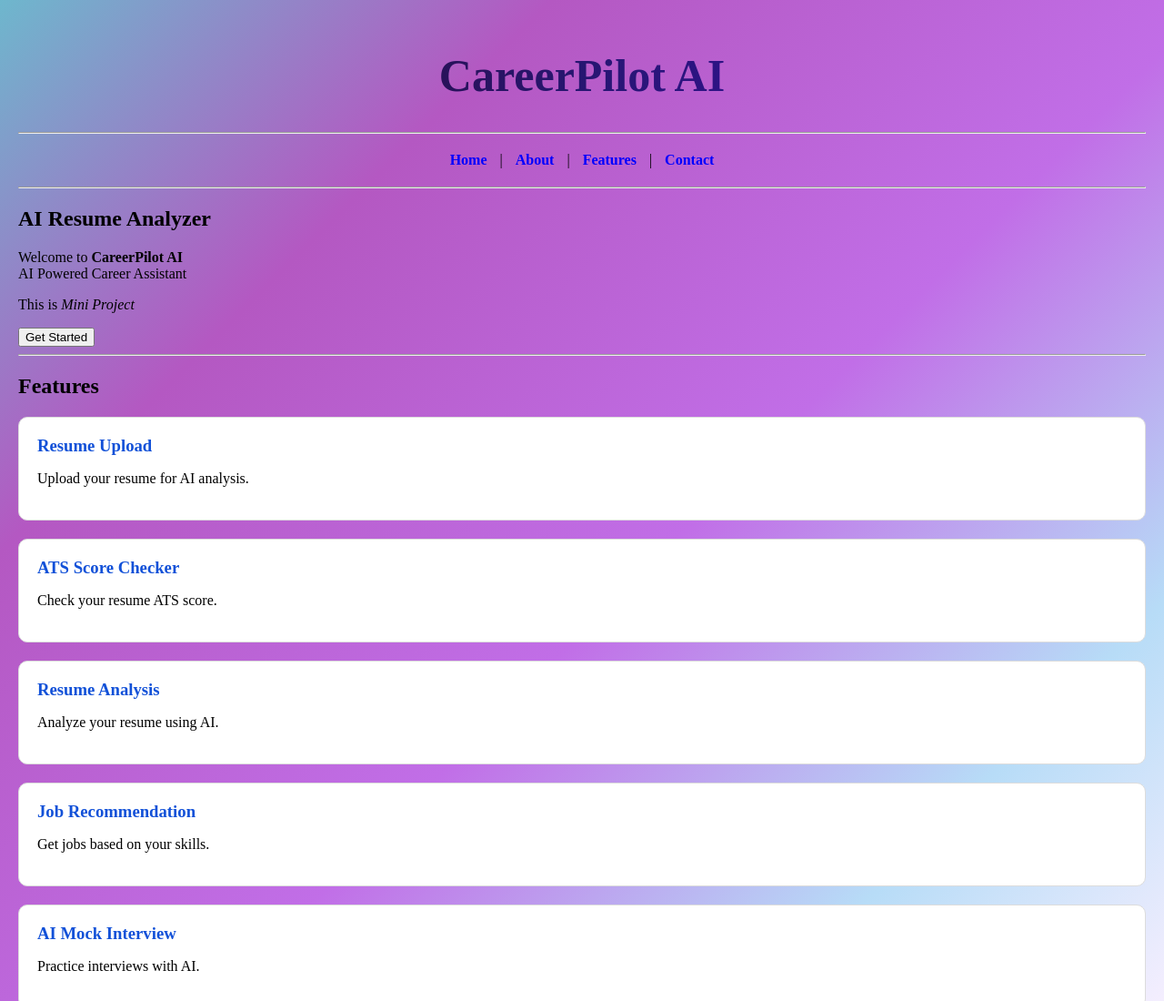
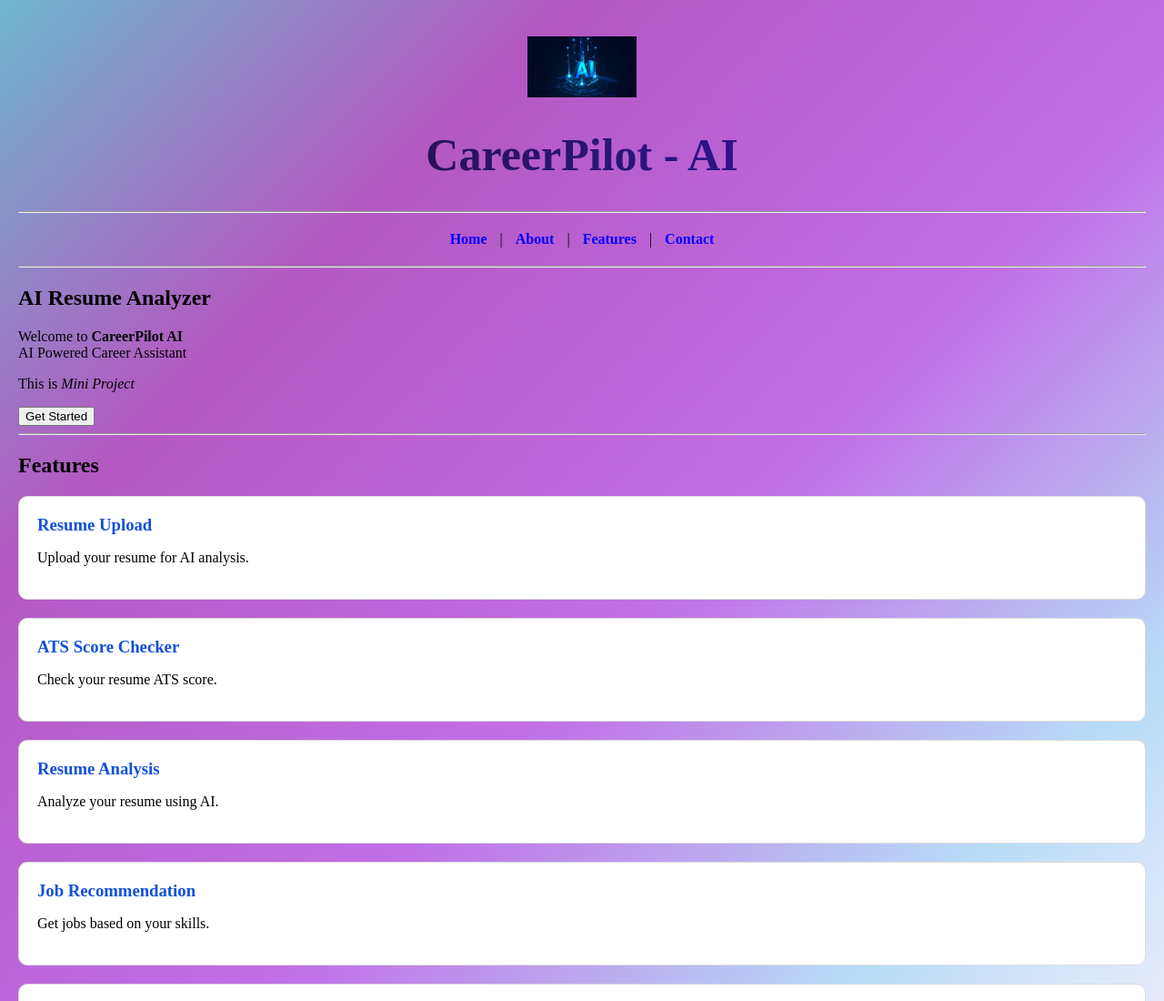
Before and after one commit to ramthakur00y-ship-it/CareerPilot-AI, a plain HTML site: page client/index.html in a window 1280 px wide. Shown: the top 1100 px of the page at 91% size. Drawn offline with Linux system fonts and the light colour scheme.

Commit message:
image add

```diff
--- a/client/index.html
+++ b/client/index.html
@@ -7,17 +7,19 @@
 
     <meta name="viewport" content="width=device-width, initial-scale=1.0">
 
-    <title>CareerPilot AI</title>
+
     <link rel="stylesheet" href="style.css">
 
 </head>
 
 <body>
 
-<h1>
+<img src="images/ai logo.png" alt="CareerPilot AI Logo" width="120">
+<h1>CareerPilot - AI</h1>
+<!-- <h1>
     <span class="career">Career</span><span class="pilot">Pilot</span>
     <span class="ai">AI</span>
-</h1>
+</h1> -->
 
 
 
--- a/client/style.css
+++ b/client/style.css
@@ -130,3 +130,10 @@ nav a:hover{
     margin-bottom: 10px;
 
 }
+img{
+
+    display: block;
+
+    margin: 20px auto;
+
+}
```
Also changed, not shown: client/images/ai logo.png (added).
